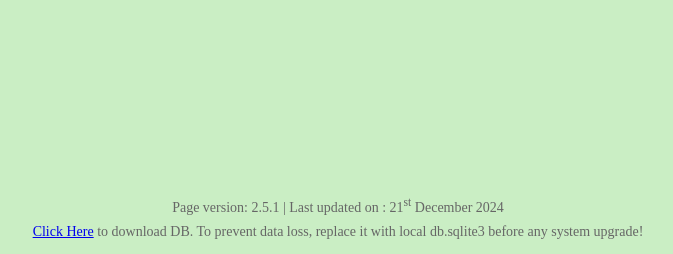
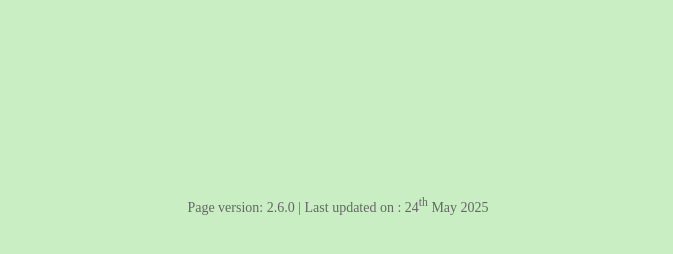
Before and after one commit to Ponharish/GroceryList-Ver2, a Django app: page / in a window 1280 px wide. Shown: the part 546-800 px from the top of the page, without its empty margins (302-975 px from the left). Run offline with Django 5.2, Linux system fonts and the light colour scheme.

Commit message:
Update mainPage

```diff
--- a/homepage/templates/mainPage.html
+++ b/homepage/templates/mainPage.html
@@ -117,9 +117,9 @@
 
     </div>
         <footer>
-            <p>Page version: 2.5.1
-                | Last updated on : 21<sup>st</sup> December 2024</p>
-            <a href  = 'download-db'>Click Here</a> to download DB. To prevent data loss, replace it with local db.sqlite3 before any system upgrade!
+            <p>Page version: 2.6.0
+                | Last updated on : 24<sup>th</sup> May 2025</p>
+
         </footer>
 
     </body>
```
